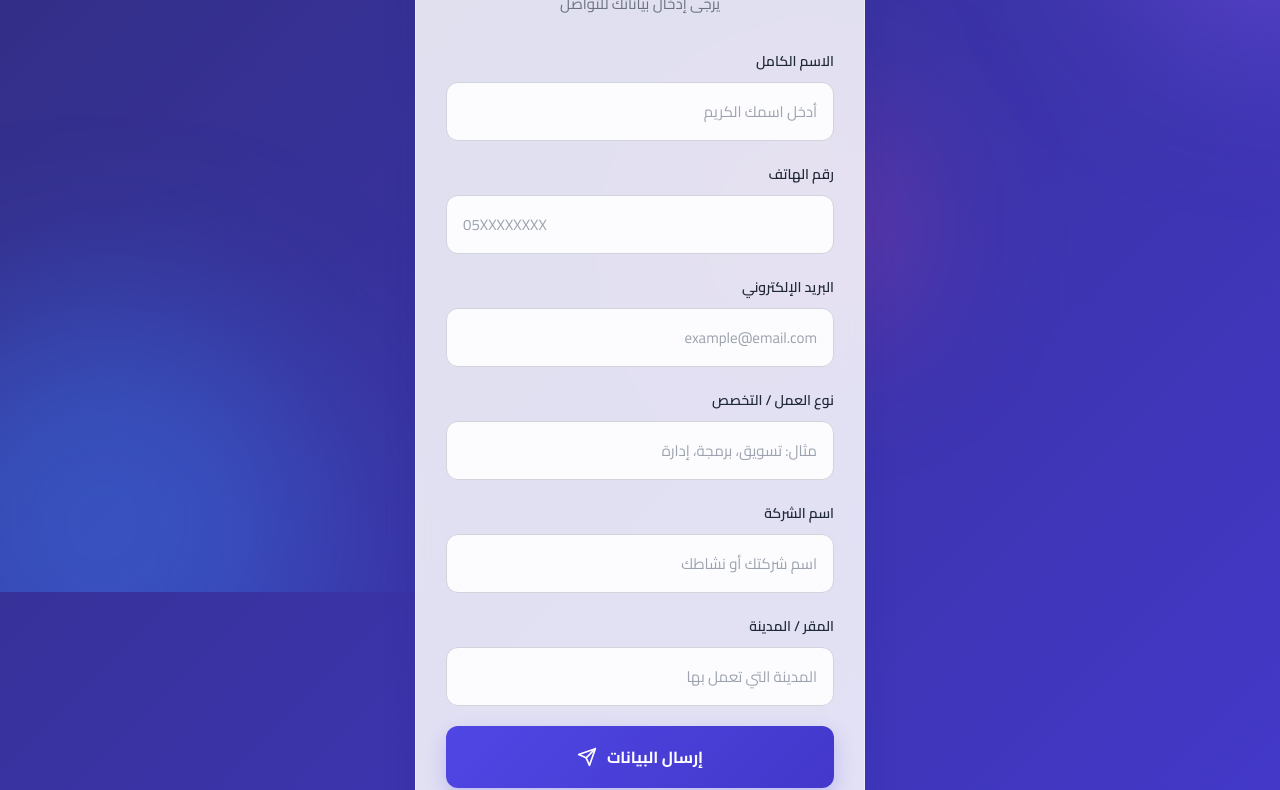
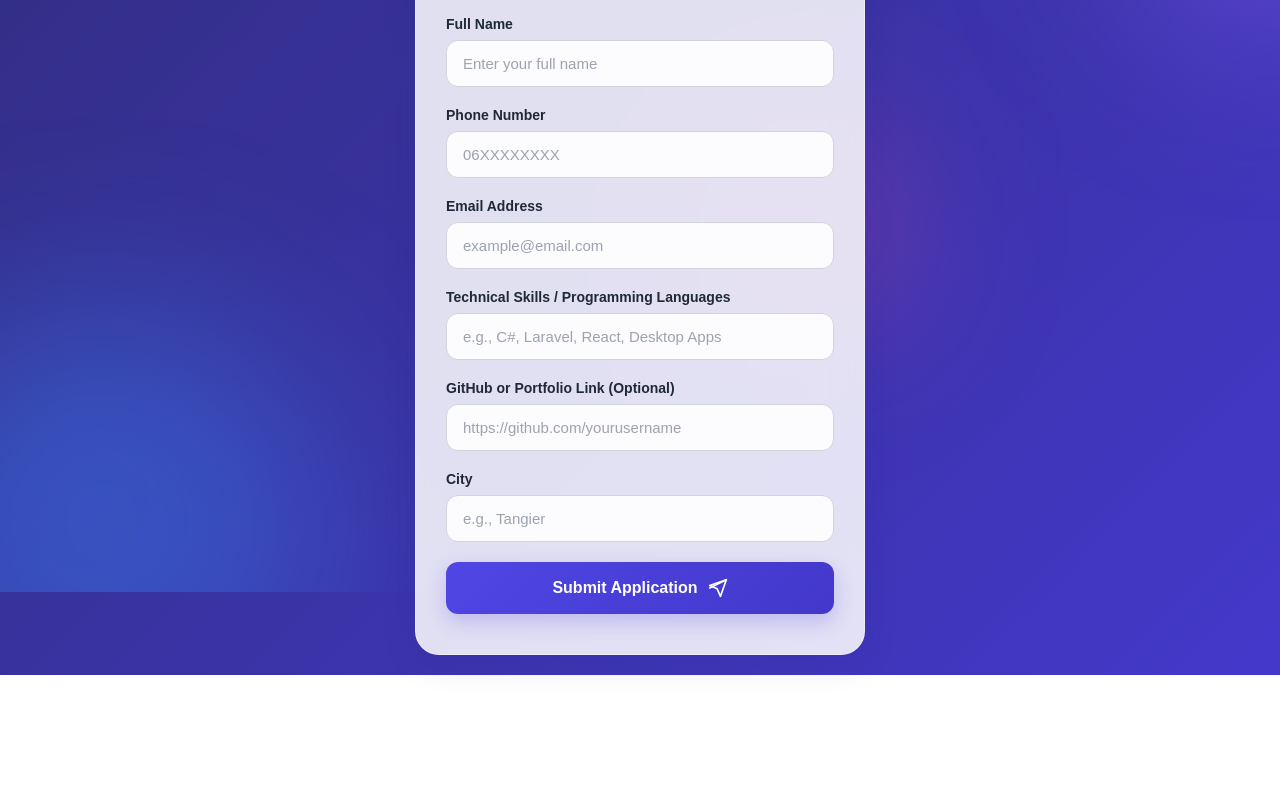
Before and after one commit to Twamof/client-form, a website: page index.html in a window 1280 px wide. Shown: the part 208-998 px from the top of the page. After the commit the page ends 883 px from the top, so only its background shows below. Drawn offline with Linux system fonts and the light colour scheme.

Commit message:
Update index.html for internship application form

```diff
--- a/index.html
+++ b/index.html
@@ -1,12 +1,13 @@
 <!DOCTYPE html>
-<html lang="ar" dir="rtl">
+<html lang="en" dir="ltr">
 <head>
     <meta charset="UTF-8">
     <meta name="viewport" content="width=device-width, initial-scale=1.0">
-    <title>  client-form</title>
+    <title>Internship Application Form</title>
     <link rel="preconnect" href="https://fonts.googleapis.com">
     <link rel="preconnect" href="https://fonts.gstatic.com" crossorigin>
-    <link href="https://fonts.googleapis.com/css2?family=Cairo:wght@400;500;600;700&display=swap" rel="stylesheet">
+    <!-- تم تغيير الخط ليتناسب أكثر مع اللغة الإنجليزية -->
+    <link href="https://fonts.googleapis.com/css2?family=Inter:wght@400;500;600;700&display=swap" rel="stylesheet">
     <link rel="stylesheet" href="styles.css">
 </head>
 <body>
@@ -23,58 +24,59 @@
                 <div class="icon-container">
                     <svg xmlns="http://www.w3.org/2000/svg" width="32" height="32" viewBox="0 0 24 24" fill="none" stroke="currentColor" stroke-width="2" stroke-linecap="round" stroke-linejoin="round"><path d="M16 21v-2a4 4 0 0 0-4-4H6a4 4 0 0 0-4 4v2"/><circle cx="9" cy="7" r="4"/><path d="M22 21v-2a4 4 0 0 0-3-3.87"/><path d="M16 3.13a4 4 0 0 1 0 7.75"/></svg>
                 </div>
-                <h2>مرحباً بك!</h2>
-                <p>يرجى إدخال بياناتك للتواصل</p>
+                <h2>Welcome!</h2>
+                <p>Please enter your details to apply for the internship</p>
             </div>
 
-            <form id="clientForm">
+            <form id="internForm">
                 <div class="form-group">
-                    <label for="name">الاسم الكامل</label>
-                    <input type="text" id="name" name="name" required placeholder="أدخل اسمك الكريم">
+                    <label for="name">Full Name</label>
+                    <input type="text" id="name" name="name" required placeholder="Enter your full name">
                 </div>
 
                 <div class="form-group">
-                    <label for="phone">رقم الهاتف</label>
-                    <input type="tel" id="phone" name="phone" required placeholder="05XXXXXXXX">
+                    <label for="phone">Phone Number</label>
+                    <input type="tel" id="phone" name="phone" required placeholder="06XXXXXXXX">
                 </div>
 
                 <div class="form-group">
-                    <label for="email">البريد الإلكتروني</label>
+                    <label for="email">Email Address</label>
                     <input type="email" id="email" name="email" required placeholder="example@email.com">
                 </div>
 
                 <div class="form-group">
-                    <label for="businessType">نوع العمل / التخصص</label>
-                    <input type="text" id="businessType" name="businessType" required placeholder="مثال: تسويق، برمجة، إدارة">
+                    <label for="skills">Technical Skills / Programming Languages</label>
+                    <input type="text" id="skills" name="skills" required placeholder="e.g., C#, Laravel, React, Desktop Apps">
                 </div>
 
                 <div class="form-group">
-                    <label for="companyName">اسم الشركة</label>
-                    <input type="text" id="companyName" name="companyName" required placeholder="اسم شركتك أو نشاطك">
+                    <label for="portfolio">GitHub or Portfolio Link (Optional)</label>
+                    <input type="url" id="portfolio" name="portfolio" placeholder="https://github.com/yourusername">
                 </div>
 
                 <div class="form-group">
-                    <label for="location">المقر / المدينة</label>
-                    <input type="text" id="location" name="location" required placeholder="المدينة التي تعمل بها">
+                    <label for="city">City</label>
+                    <input type="text" id="city" name="city" required placeholder="e.g., Tangier">
                 </div>
 
                 <button type="submit" id="submitBtn">
-                    <span>إرسال البيانات</span>
-                    <svg xmlns="http://www.w3.org/2000/svg" width="20" height="20" viewBox="0 0 24 24" fill="none" stroke="currentColor" stroke-width="2" stroke-linecap="round" stroke-linejoin="round"><line x1="22" y1="2" x2="11" y2="13"/><polygon points="22 2 15 22 11 13 2 9 22 2"/></svg>
+                    <span>Submit Application</span>
+                    <!-- تم تعديل اتجاه الأيقونة لتناسب التصميم الإنجليزي (LTR) -->
+                    <svg xmlns="http://www.w3.org/2000/svg" width="20" height="20" viewBox="0 0 24 24" fill="none" stroke="currentColor" stroke-width="2" stroke-linecap="round" stroke-linejoin="round"><line x1="2" y1="12" x2="22" y2="2"/><polygon points="22 2 15 22 11 13 2 9 22 2"/></svg>
                 </button>
             </form>
 
             <div id="loadingState" class="hidden">
                 <div class="spinner"></div>
-                <p>جاري الإرسال...</p>
+                <p>Sending...</p>
             </div>
 
             <div id="successState" class="hidden">
                 <div class="success-icon">
                     <svg xmlns="http://www.w3.org/2000/svg" width="40" height="40" viewBox="0 0 24 24" fill="none" stroke="currentColor" stroke-width="2" stroke-linecap="round" stroke-linejoin="round"><path d="M22 11.08V12a10 10 0 1 1-5.93-9.14"/><polyline points="22 4 12 14.01 9 11.01"/></svg>
                 </div>
-                <h3>شكراً لك!</h3>
-                <p>تم حفظ بياناتك بنجاح، سنتواصل معك قريباً.</p>
+                <h3>Thank You!</h3>
+                <p>Your application has been received successfully. We will contact you soon.</p>
             </div>
         </div>
     </div>
```
